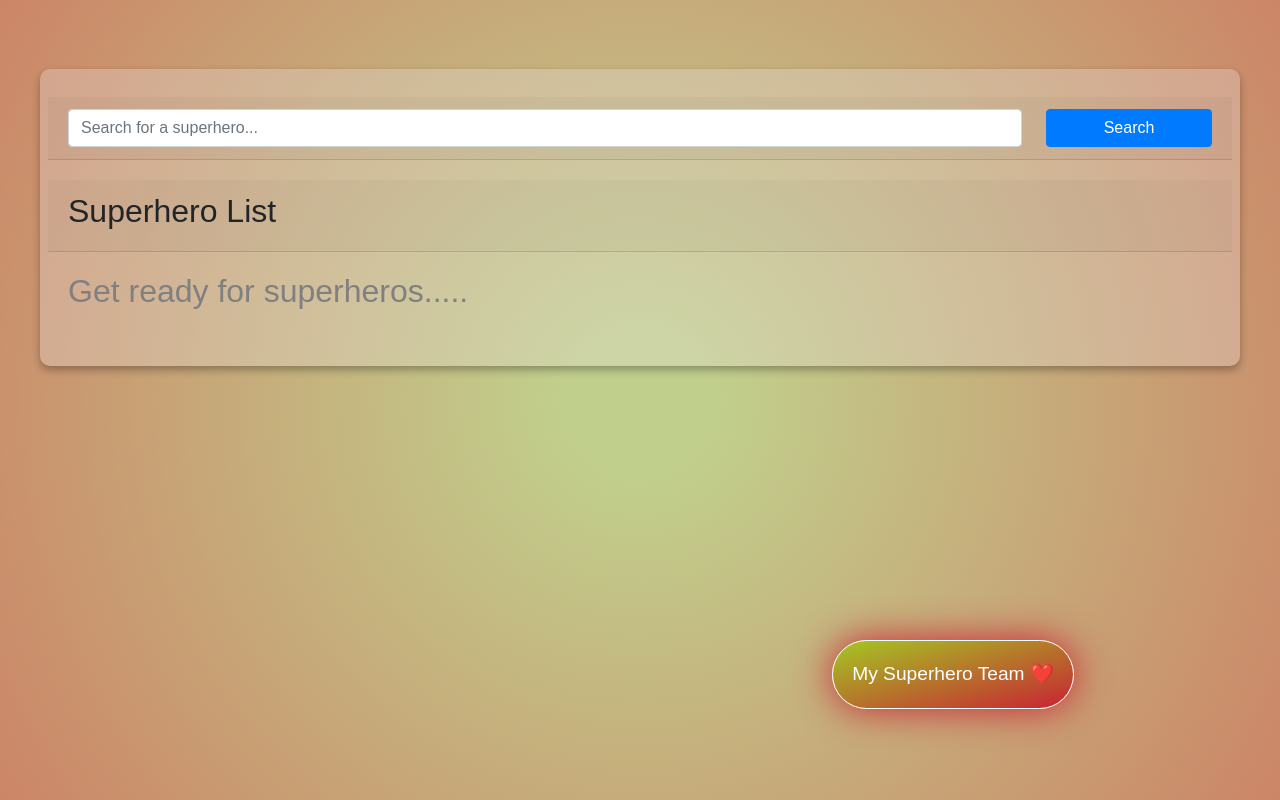
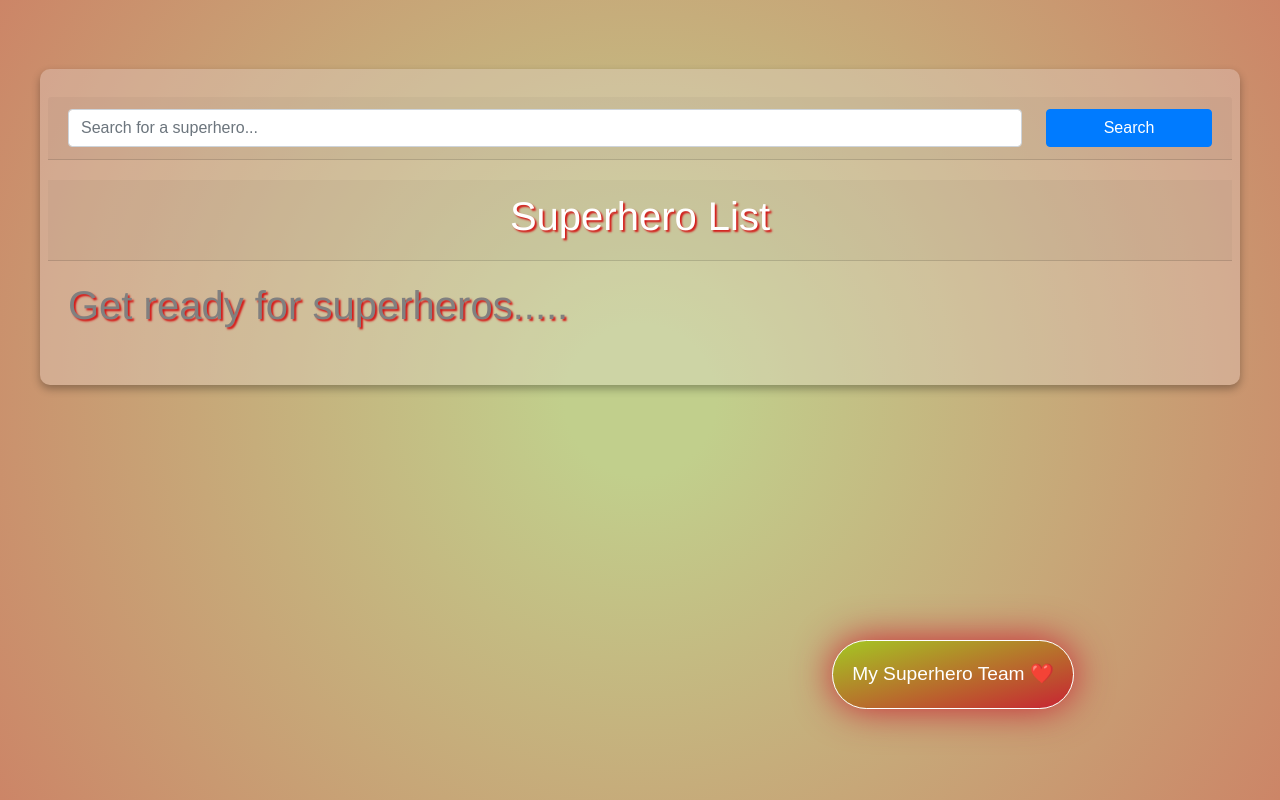
Before and after one commit to hiron1999/Superhero-Hunter, a plain HTML site: page Pages/index.html in a window 1280 px wide. Drawn offline with nearby package versions, Linux system fonts and the light colour scheme; no server answers.

Commit message:
adding title

```diff
--- a/Pages/index.css
+++ b/Pages/index.css
@@ -9,7 +9,13 @@ body {
     background: radial-gradient(circle, rgb(193, 207, 140) 10%, rgb(204, 133, 103) 100%);
 }
 
-
+h2 {
+    color: #fff;
+    font-family: 'Franklin Gothic Medium', 'Arial Narrow', Arial, sans-serif;
+    text-align: center;
+    text-shadow: rgb(212, 22, 22) 2px 2px 2px;
+    font-size: 2.5em;
+}
 
 .container {
     max-width: 1200px;
```
